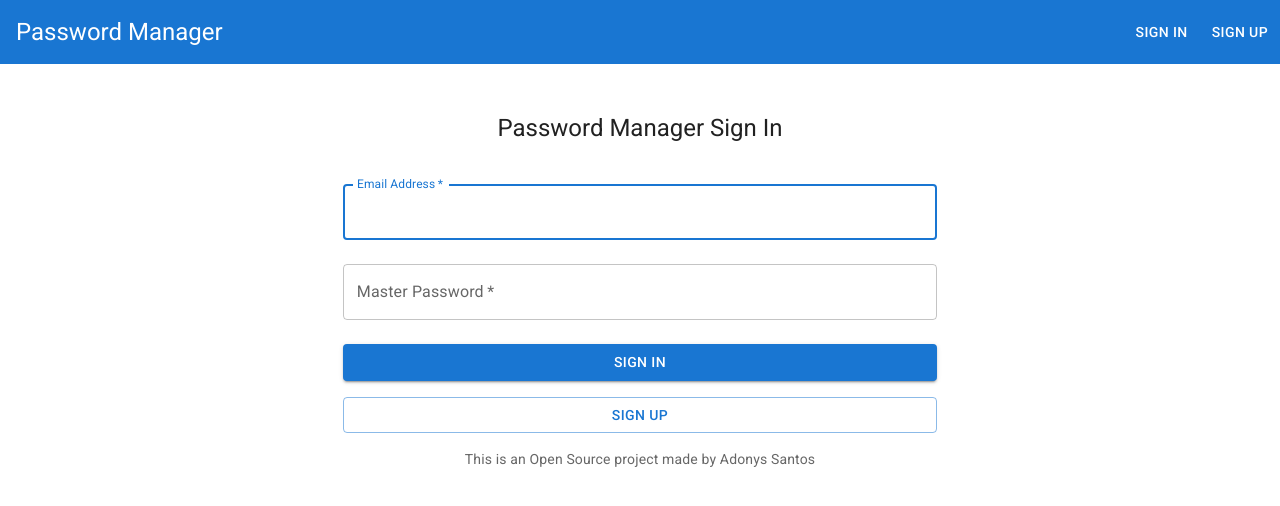
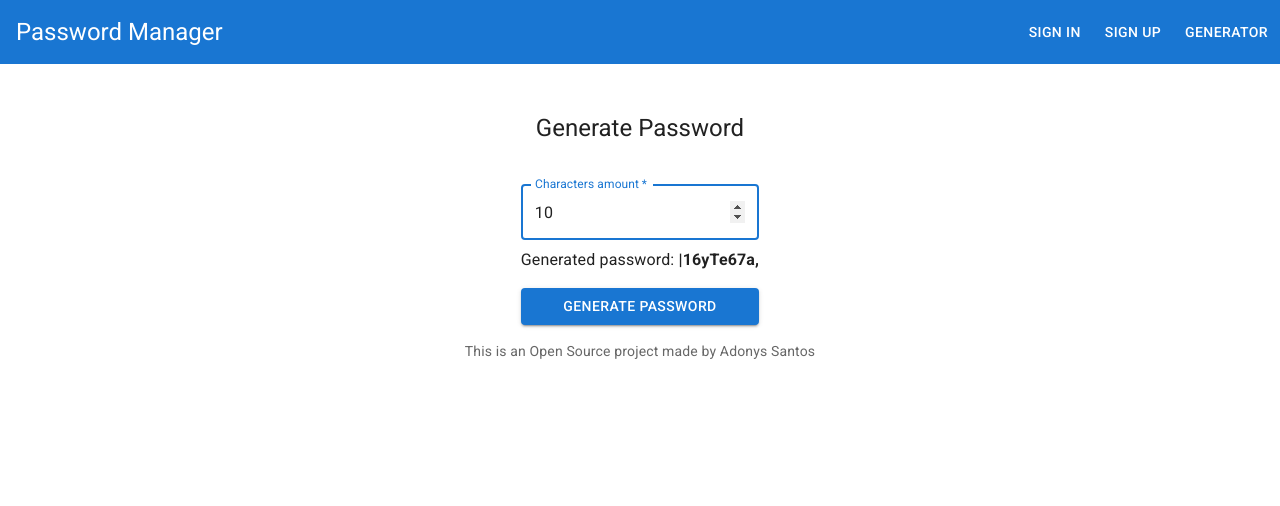
Before and after one commit to adonyssantos/password-manager, a React (Vite) app: page /generator in a window 1280 px wide. Before the commit this address led to /sign-in. Shown: the top 506 px of the page. Built offline with nearby package versions, Linux system fonts and the light colour scheme; no server answers.

Commit message:
feat: Add a password generator in the AddPassword form

```diff
--- a/src/App.tsx
+++ b/src/App.tsx
@@ -1,4 +1,16 @@
-import { AddPassword, AddFolder, Dashboard, Folders, Layout, PrivateRouter, SignIn, SignUp, EditFolder, EditPassword } from './views';
+import {
+  AddPassword,
+  AddFolder,
+  Dashboard,
+  Folders,
+  Layout,
+  PrivateRouter,
+  SignIn,
+  SignUp,
+  EditFolder,
+  EditPassword,
+  Generator,
+} from './views';
 import { Routes, Route, Navigate } from 'react-router-dom';
 
 const HomeApp = () => {
@@ -23,6 +35,7 @@ const HomeApp = () => {
         {/* Public routes */}
         <Route path="sign-in" element={<SignIn />} />
         <Route path="sign-up" element={<SignUp />} />
+        <Route path="generator" element={<Generator />} />
         <Route path="*" element={<Navigate to="/" />} />
       </Route>
     </Routes>
--- a/src/components/nav.tsx
+++ b/src/components/nav.tsx
@@ -48,6 +48,14 @@ const Nav = ({ type, handleCloseNavMenu }: NavProps) => {
         </MenuItem>
         <MenuItem
           onClick={() => {
+            navigate('/generator');
+            handleCloseNavMenu();
+          }}
+        >
+          Generator
+        </MenuItem>
+        <MenuItem
+          onClick={() => {
             handleLogout();
             handleCloseNavMenu();
           }}
@@ -73,6 +81,14 @@ const Nav = ({ type, handleCloseNavMenu }: NavProps) => {
         >
           Sign Up
         </MenuItem>
+        <MenuItem
+          onClick={() => {
+            navigate('/generator');
+            handleCloseNavMenu();
+          }}
+        >
+          Generator
+        </MenuItem>
       </>
     );
   }
@@ -87,6 +103,9 @@ const Nav = ({ type, handleCloseNavMenu }: NavProps) => {
           <CustomLink to="/folders" component={Link}>
             Folders
           </CustomLink>
+          <CustomLink to="/generator" component={Link}>
+            Generator
+          </CustomLink>
           <CustomLink onClick={handleLogout} component={Button}>
             Sign Out
           </CustomLink>
@@ -99,6 +118,9 @@ const Nav = ({ type, handleCloseNavMenu }: NavProps) => {
           <CustomLink to="/sign-up" component={Link}>
             Sign Up
           </CustomLink>
+          <CustomLink to="/generator" component={Link}>
+            Generator
+          </CustomLink>
         </>
       )}
     </nav>
--- /dev/null
+++ b/src/utils/generator.ts
@@ -0,0 +1,30 @@
+interface GeneratorConfig {
+  length?: number;
+}
+
+export const generatePassword = (config?: GeneratorConfig): string => {
+  // Configurations
+  const CAPITAL_LETTERS = 'ABCDEFGHIJKLMNOPQRSTUVWXYZ'; // 25% of the characters
+  const LOWER_LETTERS = 'abcdefghijklmnopqrstuvwxyz'; // 50% chance of being capital
+  const NUMBERS = '0123456789'; // 15% of the characters
+  const SPECIAL_CHARACTERS = '!@#$%^&*()_+~`|}{[]:;?><,./-='; // 10% of the characters
+  const LENGTH = config?.length || 10;
+
+  // Generate password
+  let password = '';
+
+  for (let i = 0; i < LENGTH; i++) {
+    const random = Math.random();
+    if (random < 0.25) {
+      password += CAPITAL_LETTERS.charAt(Math.floor(Math.random() * CAPITAL_LETTERS.length));
+    } else if (random < 0.5) {
+      password += LOWER_LETTERS.charAt(Math.floor(Math.random() * LOWER_LETTERS.length));
+    } else if (random < 0.75) {
+      password += NUMBERS.charAt(Math.floor(Math.random() * NUMBERS.length));
+    } else {
+      password += SPECIAL_CHARACTERS.charAt(Math.floor(Math.random() * SPECIAL_CHARACTERS.length));
+    }
+  }
+
+  return password;
+};
--- a/src/utils/index.ts
+++ b/src/utils/index.ts
@@ -2,5 +2,6 @@ export * from './auth';
 export * from './crypto';
 export * from './db';
 export * from './folders';
+export * from './generator';
 export * from './passwordGroupByFolders';
 export * from './passwords';
--- a/src/views/add-password.tsx
+++ b/src/views/add-password.tsx
@@ -1,7 +1,7 @@
 import { Box, Button, FormControl, InputLabel, MenuItem, Select, TextField, Typography } from '@mui/material';
 import { useState, FormEvent, useEffect } from 'react';
 import { Loading, SEO } from '../components';
-import { addPassword, getFolders } from '../utils';
+import { addPassword, getFolders, generatePassword } from '../utils';
 import { useNavigate } from 'react-router-dom';
 import { useUserState } from '../hooks';
 import { PasswordParams, PasswordsFolders, PasswordsFolder } from '../types';
@@ -13,6 +13,7 @@ const AddPassword = () => {
   const navigate = useNavigate();
   const { user } = useUserState();
   const [selectedFolder, setSelectedFolder] = useState<PasswordsFolder>();
+  const [generatedPassword, setGeneratedPassword] = useState<string>(generatePassword());
 
   useEffect(() => {
     if (user && user.uid) {
@@ -75,7 +76,19 @@ const AddPassword = () => {
             <TextField margin="normal" required fullWidth id="name" label="Title" name="name" autoFocus />
             <TextField margin="normal" required fullWidth name="url" label="URL" type="url" id="url" />
             <TextField margin="normal" required fullWidth id="username" label="Username" name="username" />
-            <TextField margin="normal" required fullWidth name="key" label="Password" type="password" id="key" />
+            <TextField
+              margin="normal"
+              required
+              fullWidth
+              name="key"
+              label="Password"
+              type="text"
+              id="key"
+              value={generatedPassword}
+              onChange={(event) => {
+                setGeneratedPassword(event.target.value);
+              }}
+            />
 
             <FormControl fullWidth>
               <InputLabel id="folderId">Folder</InputLabel>
@@ -104,6 +117,18 @@ const AddPassword = () => {
             <Button type="submit" fullWidth variant="contained" sx={{ mt: 2 }} color="primary" disabled={disableButton}>
               Edit Password
             </Button>
+            <Button
+              type="button"
+              fullWidth
+              variant="outlined"
+              sx={{ mt: 2 }}
+              color="primary"
+              onClick={() => {
+                setGeneratedPassword(generatePassword());
+              }}
+            >
+              Regenerate password
+            </Button>
             <Button type="button" fullWidth variant="outlined" sx={{ mt: 2 }} color="primary" onClick={() => navigate('/passwords')}>
               Cancel
             </Button>
--- /dev/null
+++ b/src/views/generator.tsx
@@ -0,0 +1,62 @@
+import { generatePassword } from '../utils';
+import { Box, Button, TextField, Typography } from '@mui/material';
+import { SEO } from '../components';
+import { useState, FormEvent } from 'react';
+
+const Generator = () => {
+  const [generatedPassword, setGeneratedPassword] = useState<string>(generatePassword());
+  const [amountValue, setAmountValue] = useState('10');
+
+  const handleSubmit = (event: FormEvent<HTMLFormElement>) => {
+    const form = event.currentTarget;
+    const formData = new FormData(form);
+    const amount = formData.get('amount') as number | null;
+
+    event.preventDefault();
+    setGeneratedPassword(
+      generatePassword({
+        length: amount || 16,
+      })
+    );
+  };
+
+  return (
+    <SEO title="Add Folder">
+      <Box
+        sx={{
+          display: 'flex',
+          flexDirection: 'column',
+          alignItems: 'center',
+        }}
+      >
+        <Typography component="h2" variant="h5">
+          Generate Password
+        </Typography>
+        <Box component="form" onSubmit={handleSubmit} sx={{ maxWidth: 'sm', mt: 3 }}>
+          <TextField
+            margin="normal"
+            required
+            fullWidth
+            id="amount"
+            type="number"
+            label="Characters amount"
+            name="amount"
+            autoFocus
+            value={amountValue}
+            onChange={(event) => {
+              setAmountValue(event.target.value);
+            }}
+          />
+          <Typography variant="body1">
+            Generated password: <strong>{generatedPassword}</strong>
+          </Typography>
+          <Button type="submit" fullWidth variant="contained" sx={{ mt: 2 }} color="primary">
+            Generate Password
+          </Button>
+        </Box>
+      </Box>
+    </SEO>
+  );
+};
+
+export default Generator;
--- a/src/views/index.ts
+++ b/src/views/index.ts
@@ -4,6 +4,7 @@ export { default as Dashboard } from './dashboard';
 export { default as EditFolder } from './edit-folder';
 export { default as EditPassword } from './edit-password';
 export { default as Folders } from './folders';
+export { default as Generator } from './generator';
 export { default as Layout } from './layout';
 export { default as PrivateRouter } from './private-router';
 export { default as SignUp } from './signup';
```
